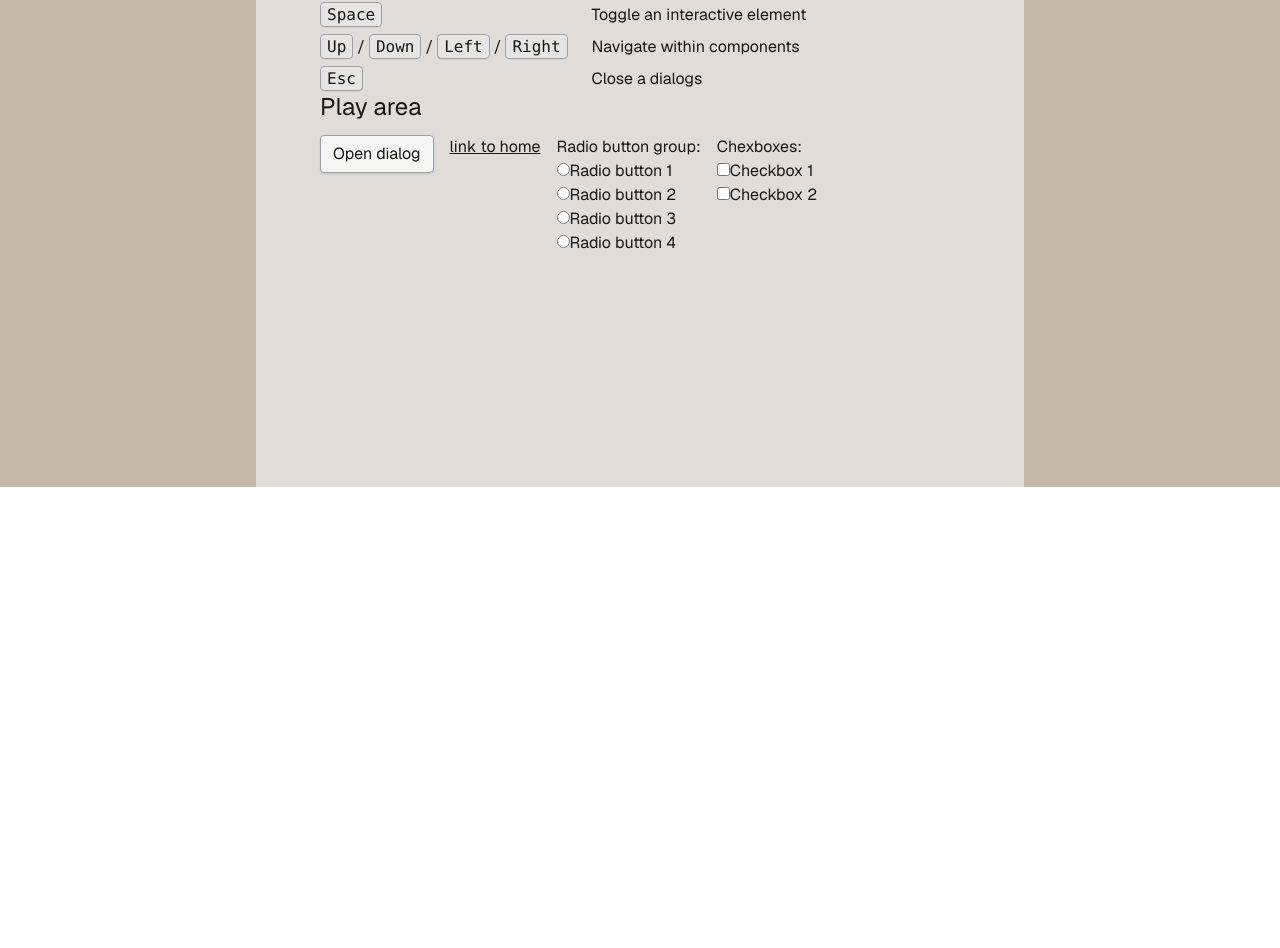
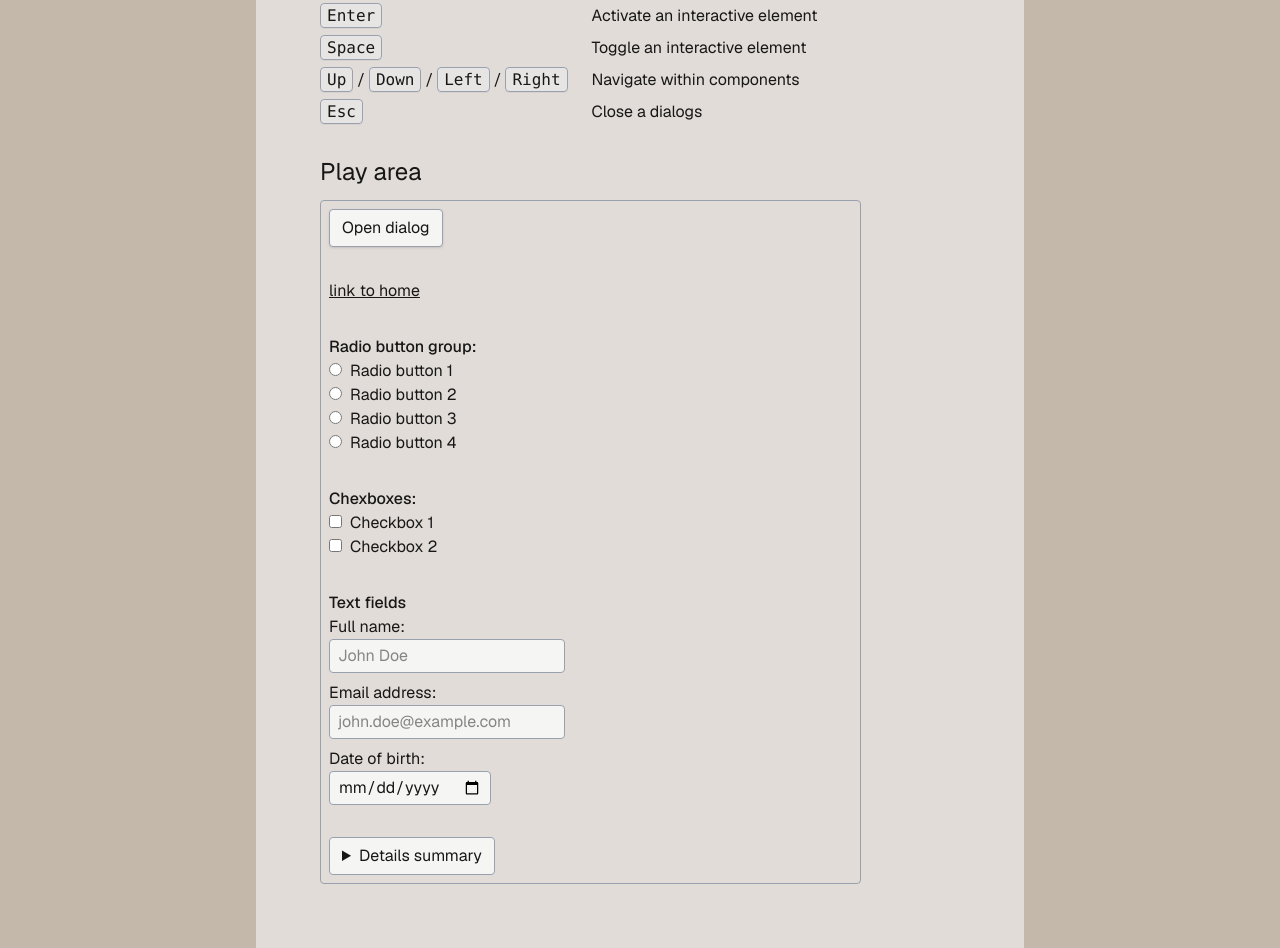
Before and after one commit to futurice/accessibility-demo, a Next.js app: page /keyboard-navigation in a window 1280 px wide. Shown: the part 313-1261 px from the top of the page. Before the commit the page ends 800 px from the top, so only its background shows below. Built offline with nearby package versions, Linux system fonts and the light colour scheme.

Commit message:
extend play area, implement examples

```diff
--- /dev/null
+++ b/app/examples/components/Accordion.tsx
@@ -0,0 +1,60 @@
+import React from "react";
+
+/**
+ * Accordion header component that toggles the accordion content visibility.
+ */
+const AccordionTrigger = ({
+  children,
+  onClick,
+}: {
+  children: React.ReactNode;
+  onClick: () => void;
+}) => {
+  return (
+    <div className="p-4 font-semibold" onClick={onClick}>
+      {children}
+    </div>
+  );
+};
+
+/**
+ * Content displayed within the accordion when it is expanded.
+ */
+const AccordionContent = ({ children }: { children: React.ReactNode }) => {
+  return <div className="p-4">{children}</div>;
+};
+
+export const Accordion = ({
+  accordionTitle,
+  contentPosition = "bottom",
+  children,
+}: {
+  accordionTitle: string;
+  contentPosition?: "top" | "bottom";
+  children: React.ReactNode;
+}) => {
+  const [isOpen, setIsOpen] = React.useState(false);
+
+  const toggleAccordion = (currentState: boolean) => {
+    console.log("toggling accordion");
+    setIsOpen(!currentState);
+  };
+
+  return (
+    <div
+      className={`border bg-dawn-rose rounded w-full flex ${
+        contentPosition === "top" ? "flex-col-reverse" : "flex-col"
+      }`}
+    >
+      <AccordionTrigger onClick={() => toggleAccordion(isOpen)}>
+        {accordionTitle}
+      </AccordionTrigger>
+      {isOpen && <div className="border-t border-spruce-green" />}
+      <div className={`${isOpen ? "block" : "hidden"}`}>
+        <AccordionContent>{children}</AccordionContent>
+      </div>
+    </div>
+  );
+};
+
+export default Accordion;
--- /dev/null
+++ b/app/examples/page.tsx
@@ -0,0 +1,53 @@
+"use client";
+
+import Accordion from "./components/Accordion";
+
+export default function Examples() {
+  return (
+    <div>
+      <h1>Examples</h1>
+      <h2>Accordion</h2>
+      <div className="flex flex-row flex-wrap gap-8 justify-between">
+        <div className="w-2/5 grow min-w-2xs flex flex-col gap-4">
+          <Accordion accordionTitle="Example Accordion">
+            <p>This is an example of accordion content.</p>
+          </Accordion>
+          <Accordion
+            accordionTitle="Accordion with content on top"
+            contentPosition="top"
+          >
+            <form>
+              <fieldset className="flex flex-col gap-4">
+                <legend className="font-semibold">Example form</legend>
+                <div className="flex flex-col gap-2">
+                  <label htmlFor="name-field">Name:</label>
+                  <input
+                    type="text"
+                    id="name-field"
+                    name="name-field"
+                    className="border border-spruce-green rounded p-1"
+                    placeholder="John Doe"
+                  />
+                </div>
+                <div className="flex flex-col gap-2">
+                  <label htmlFor="email-field">Email:</label>
+                  <input
+                    type="email"
+                    id="email-field"
+                    name="email-field"
+                    className="border border-spruce-green rounded p-1"
+                    placeholder="john.doe@example.com"
+                  />
+                </div>
+              </fieldset>
+            </form>
+          </Accordion>
+        </div>
+        <p className="w-2/5 grow min-w-2xs">
+          Use mouse to click the accordion header to toggle the content
+          visibility.
+        </p>
+      </div>
+    </div>
+  );
+}
--- a/app/globals.css
+++ b/app/globals.css
@@ -5,16 +5,13 @@
   --foreground: #171717;
 }
 
+@layer base {
   h1 {
     @apply text-4xl mb-4;
   }
 
   h2 {
     @apply text-2xl mb-3;
-}
-
-p {
-  @apply mb-2;
   }
 
   kbd {
@@ -27,6 +24,23 @@ button {
 
   dialog::backdrop {
     @apply backdrop-blur-[2px];
+  }
+
+  input {
+    @apply border bg-stone-100 border-gray-400 rounded px-2 py-1;
+  }
+
+  legend {
+    @apply font-medium;
+  }
+
+  details {
+    @apply border border-gray-400 rounded bg-stone-100 px-3 py-1.5;
+  }
+
+  details[open] summary {
+    @apply border-b border-gray-400 -mx-3 px-3 pb-1.5;
+  }
 }
 
 @theme inline {
--- a/app/keyboard-navigation/page.tsx
+++ b/app/keyboard-navigation/page.tsx
@@ -1,10 +1,46 @@
 "use client";
 
 import Link from "next/link";
+import { MouseEventHandler } from "react";
+
+const InputAndLabelWrapper = ({
+  children,
+  orientation,
+  gap = true,
+}: {
+  children: React.ReactNode;
+  orientation: "horizontal" | "vertical";
+  gap?: boolean;
+}) => {
+  const flexDirection =
+    orientation === "horizontal" ? "flex-row flex-nowrap" : "flex-col";
+
+  return (
+    <div
+      className={`flex ${flexDirection} ${gap ? "gap-2" : ""} items-baseline`}
+    >
+      {children}
+    </div>
+  );
+};
 
 export default function KeyboardNavigation() {
+  const handleOpenDialog = (targetDialogId: string) => {
+    const dialog = document.getElementById(targetDialogId) as HTMLDialogElement;
+    if (!dialog) return;
+
+    dialog.showModal();
+  };
+
+  const handleCloseDialog = (targetDialogId: string) => {
+    const dialog = document.getElementById(targetDialogId) as HTMLDialogElement;
+    if (!dialog) return;
+
+    dialog.close();
+  };
+
   return (
-    <div>
+    <div className="flex flex-col h-full gap-8">
       <h1>Keyboard navigation</h1>
       <section>
         <h2>Basic controls:</h2>
@@ -42,48 +78,85 @@ export default function KeyboardNavigation() {
       </section>
       <section>
         <h2>Play area</h2>
-        <div className="flex gap-4 items-start">
-          <button popoverTarget="dialog-example">Open dialog</button>
+        <div className="flex flex-col gap-8 items-start p-2 border border-gray-400 rounded">
+          <button
+            onClick={() => handleOpenDialog("dialog-example")}
+            popoverTarget="dialog-example"
+          >
+            Open dialog
+          </button>
           <Link href="/" className="underline">
             link to home
           </Link>
           <fieldset>
             <legend>Radio button group:</legend>
 
-            <div>
+            <InputAndLabelWrapper orientation="horizontal">
               <input type="radio" id="button1" name="value" value="button1" />
               <label htmlFor="button1">Radio button 1</label>
-            </div>
+            </InputAndLabelWrapper>
 
-            <div>
+            <InputAndLabelWrapper orientation="horizontal">
               <input type="radio" id="button2" name="value" value="button2" />
               <label htmlFor="button2">Radio button 2</label>
-            </div>
+            </InputAndLabelWrapper>
 
-            <div>
+            <InputAndLabelWrapper orientation="horizontal">
               <input type="radio" id="button3" name="value" value="button3" />
               <label htmlFor="button3">Radio button 3</label>
-            </div>
+            </InputAndLabelWrapper>
 
-            <div>
+            <InputAndLabelWrapper orientation="horizontal">
               <input type="radio" id="button4" name="value" value="button4" />
               <label htmlFor="button4">Radio button 4</label>
-            </div>
+            </InputAndLabelWrapper>
           </fieldset>
 
           <fieldset>
             <legend>Chexboxes:</legend>
 
-            <div>
+            <InputAndLabelWrapper orientation="horizontal">
               <input type="checkbox" id="checkbox-1" name="checkbox-1" />
               <label htmlFor="checkbox-1">Checkbox 1</label>
-            </div>
+            </InputAndLabelWrapper>
 
-            <div>
+            <InputAndLabelWrapper orientation="horizontal">
               <input type="checkbox" id="checkbox-2" name="checkbox-2" />
               <label htmlFor="checkbox-2">Checkbox 2</label>
-            </div>
+            </InputAndLabelWrapper>
           </fieldset>
+          <fieldset className="flex flex-col gap-2">
+            <legend>Text fields</legend>
+
+            <InputAndLabelWrapper orientation="vertical" gap={false}>
+              <label htmlFor="text-field-1">Full name:</label>
+              <input
+                type="text"
+                id="text-field-1"
+                name="text-field-1"
+                placeholder="John Doe"
+              />
+            </InputAndLabelWrapper>
+
+            <InputAndLabelWrapper orientation="vertical" gap={false}>
+              <label htmlFor="text-field-2">Email address:</label>
+              <input
+                type="email"
+                id="text-field-2"
+                name="text-field-2"
+                placeholder="john.doe@example.com"
+              />
+            </InputAndLabelWrapper>
+
+            <InputAndLabelWrapper orientation="vertical" gap={false}>
+              <label htmlFor="date-field">Date of birth:</label>
+              <input type="date" id="date-field" name="date-field" />
+            </InputAndLabelWrapper>
+          </fieldset>
+          <details>
+            <summary>Details summary</summary>
+            <p className="pt-1.5">Details contents</p>
+          </details>
         </div>
       </section>
       <dialog
@@ -98,8 +171,12 @@ export default function KeyboardNavigation() {
           <h3 id="dialog-label" className="text-lg font-bold mb-2">
             Dialog Title
           </h3>
-          <p className="mb-4">This is an example dialog. Press Esc to close.</p>
-          <button popoverTarget="dialog-example" popoverTargetAction="hide">
+          <p className="mb-4">This is an example dialog.</p>
+          <button
+            onClick={() => handleCloseDialog("dialog-example")}
+            popoverTarget="dialog-example"
+            popoverTargetAction="hide"
+          >
             Close
           </button>
         </div>
--- a/app/layout.tsx
+++ b/app/layout.tsx
@@ -28,7 +28,7 @@ export default function RootLayout({
       <body
         className={`${geistSans.variable} ${geistMono.variable} antialiased`}
       >
-        <header className="flex justify-center border-b bg-spruce-green h-14">
+        <header className="flex justify-center border-b bg-spruce-green min-h-14">
           <nav className="p-4 w-full max-w-3xl text-snow-white">
             <ul className="flex flex-row gap-8">
               <li>
@@ -39,6 +39,9 @@ export default function RootLayout({
               </li>
               <li>
                 <Link href="/screen-reader">Screen reader</Link>
+              </li>
+              <li>
+                <Link href="/examples">Examples</Link>
               </li>
             </ul>
           </nav>
```
Lines whose indentation alone changed are shown as unchanged.
